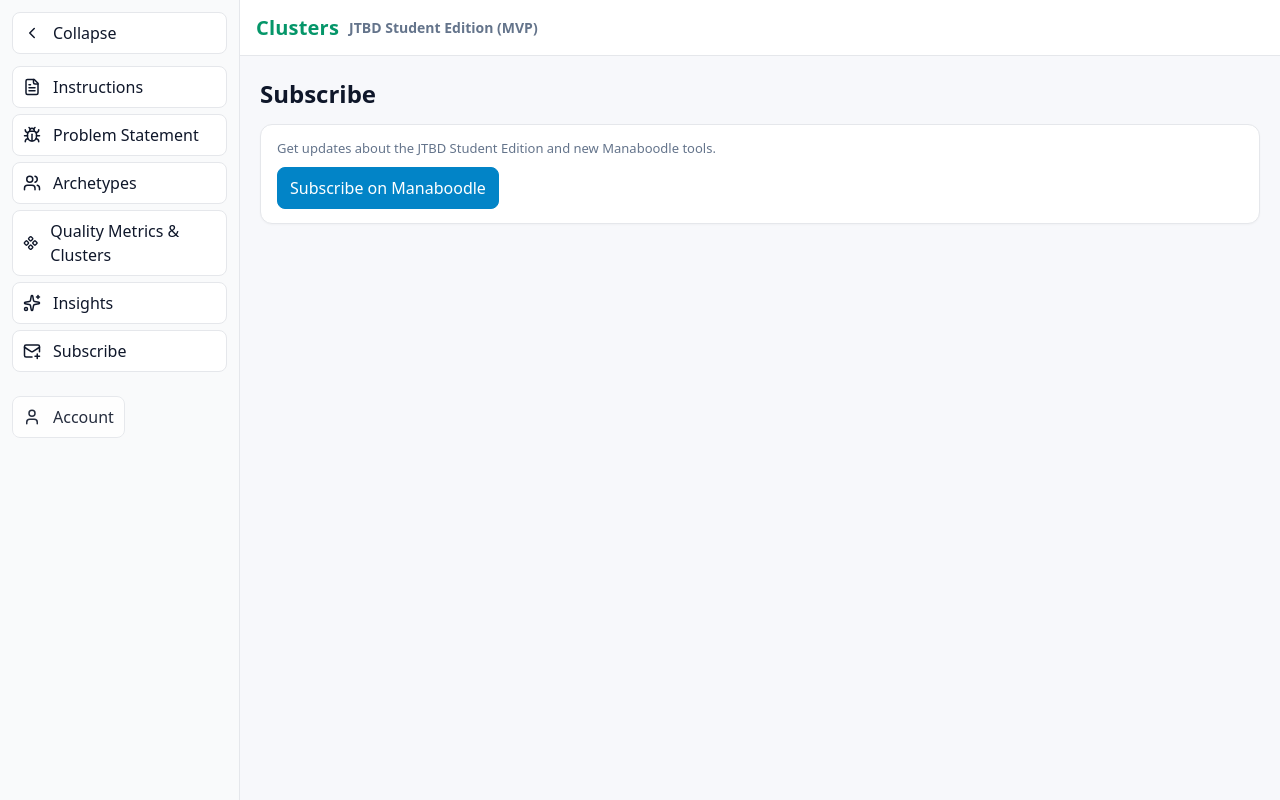
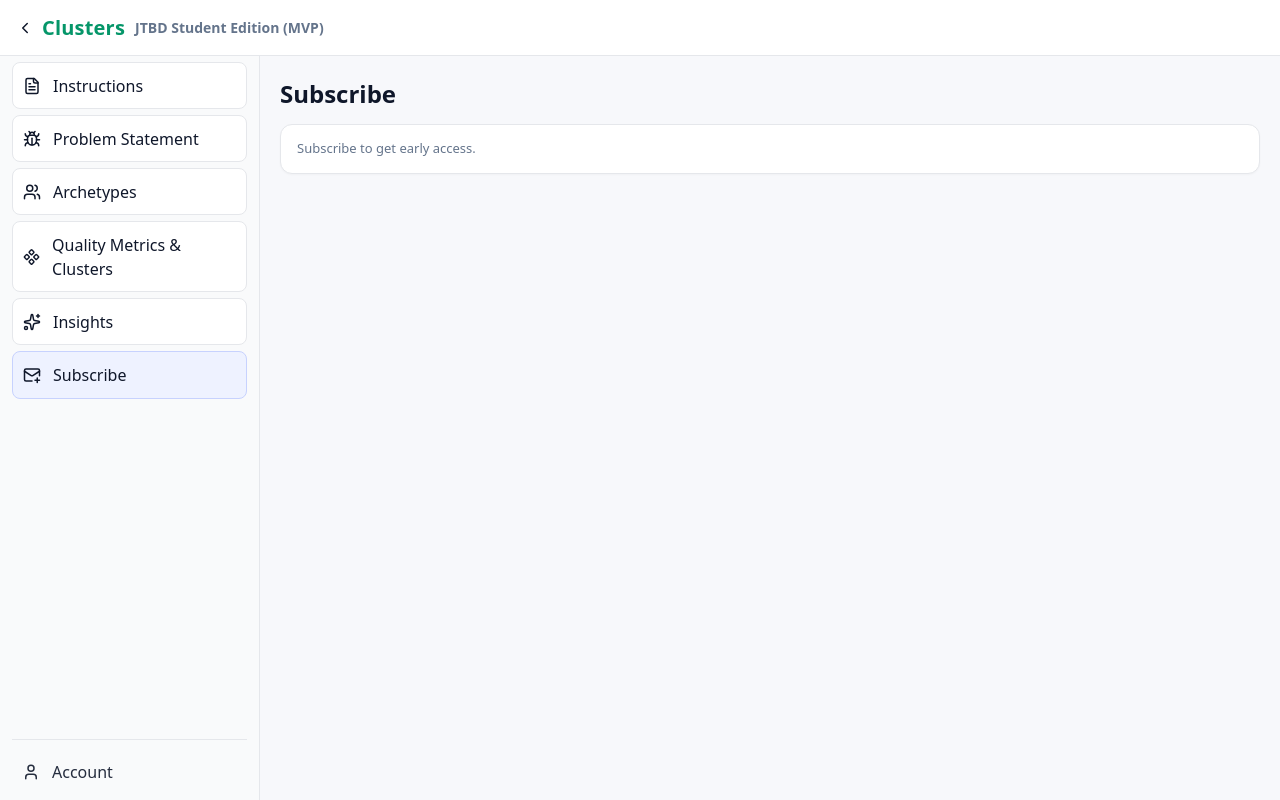
Before and after one commit to manabunagaoka/clusters, a Next.js app: page /subscribe in a window 1280 px wide. Built offline with nearby package versions, Linux system fonts and the light colour scheme.

Commit message:
Resolve merge conflicts in layout and globals; keep header-toggle layout and spacing

```diff
--- a/app/(clusters)/layout.tsx
+++ b/app/(clusters)/layout.tsx
@@ -5,12 +5,11 @@ import { usePathname } from 'next/navigation';
 import { useEffect, useState } from 'react';
 import {
   FileText, Bug, Users as UsersIcon, Component as ComponentIcon,
-  Sparkles, MailPlus, User, ChevronLeft, ChevronRight, Menu
+  Sparkles, MailPlus, User, ChevronLeft, ChevronRight
 } from 'lucide-react';
+import type { LucideIcon } from 'lucide-react';
 
-import { LucideIcon } from 'lucide-react';
-
-type Item = { href:string; label:string; icon:LucideIcon; external?:boolean };
+type Item = { href:string; label:string; icon: LucideIcon };
 
 const items: Item[] = [
   { href:'/instructions', label:'Instructions', icon: FileText },
@@ -18,13 +17,11 @@ const items: Item[] = [
   { href:'/archetypes', label:'Archetypes', icon: UsersIcon },
   { href:'/metrics', label:'Quality Metrics & Clusters', icon: ComponentIcon },
   { href:'/insights', label:'Insights', icon: Sparkles },
-  { href:'https://www.manaboodle.com/subscribe', label:'Subscribe', icon: MailPlus, external:true },
+  { href:'/subscribe', label:'Subscribe', icon: MailPlus },
 ];
 
 export default function ClustersLayout({ children }:{ children:React.ReactNode }) {
   const p = usePathname();
-
-  // Desktop collapse + Mobile drawer
   const [collapsed, setCollapsed] = useState(false);
   const [drawerOpen, setDrawerOpen] = useState(false);
   const [isMobile, setIsMobile] = useState(false);
@@ -39,34 +36,34 @@ export default function ClustersLayout({ children }:{ children:React.ReactNode }
 
   useEffect(() => { if (isMobile) setDrawerOpen(false); }, [p, isMobile]);
 
+  const isOpen = isMobile ? drawerOpen : !collapsed;
+
   return (
+    <div className="app-root">
+      {/* Full-width header with chevron toggle next to brand */}
+      <header className="topbar">
+        <button
+          className="header-toggle"
+          aria-label={isOpen ? 'Close sidebar' : 'Open sidebar'}
+          onClick={() => (isMobile ? setDrawerOpen(v => !v) : setCollapsed(c => !c))}
+          title={isOpen ? 'Close sidebar' : 'Open sidebar'}
+        >
+          {isOpen ? <ChevronLeft className="nav-icon" /> : <ChevronRight className="nav-icon" />}
+        </button>
+        <div className="topbar-title" style={{ marginLeft: 8 }}>
+          <span className="brand-green">Clusters</span>
+          <span className="subtitle">JTBD Student Edition (MVP)</span>
+        </div>
+      </header>
+
       <div className="app-shell">
-      {/* Sidebar */}
+        {/* Sidebar with tabs at the very top (no divider) */}
         <aside className={`sidebar ${collapsed && !isMobile ? 'collapsed' : ''} ${isMobile && drawerOpen ? 'open' : ''}`}>
-        {/* First nav item = collapse toggle (desktop only) */}
-        {!isMobile && (
-          <button
-            className="nav-link"
-            aria-label={collapsed ? 'Expand sidebar' : 'Collapse sidebar'}
-            onClick={() => setCollapsed(c => !c)}
-            title={collapsed ? 'Expand' : 'Collapse'}
-          >
-            {collapsed ? <ChevronRight className="nav-icon" /> : <ChevronLeft className="nav-icon" />}
-            <span className="nav-label">{collapsed ? 'Expand' : 'Collapse'}</span>
-          </button>
-        )}
-
-        {/* Nav items */}
           <nav className="nav">
-          {items.map(({ href, label, icon:Icon, external }) => {
-            const active = !external && p === href;
+            {items.map(({ href, label, icon:Icon }) => {
+              const active = p === href;
               const className = `nav-link ${active ? 'active' : ''}`;
-            return external ? (
-              <a key={href} className={className} href={href} target="_blank" rel="noopener noreferrer" title={label}>
-                <Icon className="nav-icon" />
-                <span className="nav-label">{label}</span>
-              </a>
-            ) : (
+              return (
                 <Link key={href} className={className} href={href} title={label}>
                   <Icon className="nav-icon" />
                   <span className="nav-label">{label}</span>
@@ -75,9 +72,11 @@ export default function ClustersLayout({ children }:{ children:React.ReactNode }
             })}
           </nav>
 
-        {/* Bottom: Account only */}
-        <div className="sidebar-footer" style={{ marginTop:12 }}>
-          <Link href="/account" className="nav-link account-link" title="Account" style={{ flexGrow:0 }}>
+          {/* Spacer and bottom account row */}
+          <div style={{ flex: 1 }} />
+          <div className="section-sep" />
+          <div className="sidebar-footer">
+            <Link href="/account" className="plain-row account-row account-link" title="Account">
               <User className="nav-icon" />
               <span className="nav-label">Account</span>
             </Link>
@@ -87,22 +86,10 @@ export default function ClustersLayout({ children }:{ children:React.ReactNode }
         {/* Mobile overlay */}
         {isMobile && drawerOpen && <div className="overlay" onClick={() => setDrawerOpen(false)} />}
 
-      {/* Content with full-width header */}
+        {/* Main content */}
         <div className="content">
-        <header className="topbar">
-          {isMobile && (
-            <button className="nav-link" style={{ padding:'6px 10px' }} aria-label="Open menu" onClick={() => setDrawerOpen(true)}>
-              <Menu className="nav-icon" />
-              <span className="nav-label">Menu</span>
-            </button>
-          )}
-          <div className="topbar-title" style={{ marginLeft:isMobile ? 8 : 0 }}>
-            <span className="brand-green">Clusters</span>
-            <span className="subtitle">JTBD Student Edition (MVP)</span>
+          <main className="main">{children}</main>
         </div>
-        </header>
-
-        <main className="main">{children}</main>
       </div>
     </div>
   );
--- a/app/(clusters)/subscribe/page.tsx
+++ b/app/(clusters)/subscribe/page.tsx
@@ -5,18 +5,7 @@ export default function Page(){
     <section>
       <h2 style={{ marginTop:0 }}>Subscribe</h2>
       <div className="card" style={{ marginTop:12 }}>
-        <div className="hint" style={{ marginBottom:8 }}>
-          Get updates about the JTBD Student Edition and new Manaboodle tools.
-        </div>
-        <a
-          className="btn btn-primary"
-          href="https://www.manaboodle.com/subscribe"
-          target="_blank"
-          rel="noopener noreferrer"
-          style={{ display:'inline-block' }}
-        >
-          Subscribe on Manaboodle
-        </a>
+        <div className="hint">Subscribe to get early access.</div>
       </div>
     </section>
   );
--- a/app/globals.css
+++ b/app/globals.css
@@ -36,15 +36,16 @@ input,button,textarea,select{font:inherit}
 }
 
 /* Layout */
-.app-shell{display:flex;height:100vh}
+.app-shell{display:flex;height:calc(100vh - 56px)}
 .sidebar{
   width:240px;background:#f9fafb;border-right:1px solid var(--border);
-  padding:12px;display:flex;flex-direction:column;gap:12px
+  padding:6px 12px 0;display:flex;flex-direction:column;gap:0;
+  transition:width .2s ease, transform .2s ease
 }
 .brand{
   font-weight:800;color:#059669;font-size:20px;letter-spacing:.2px;
 }
-.nav{display:grid;gap:6px}
+.nav{display:grid;gap:6px;flex:1}
 .nav-link{
   display:block;padding:8px 10px;border-radius:8px;border:1px solid var(--border);
   color:var(--text);text-decoration:none;background:#fff;
@@ -159,14 +160,14 @@ a {
 /* ===== Mobile sidebar behavior ===== */
 @media (max-width: 768px){
   .sidebar{
-    position:fixed;left:0;top:0;height:100vh;width:260px;z-index:40;
+    position:fixed;left:0;top:56px;height:calc(100vh - 56px);width:260px;z-index:40;
     transform:translateX(-100%);transition:transform .2s ease;
     box-shadow:0 8px 24px rgba(0,0,0,.12);
   }
   .sidebar.open{ transform:translateX(0); }
   .content{ position:relative; }
   .overlay{
-    position:fixed;inset:0;background:rgba(15,23,42,.35);z-index:30;
+    position:fixed;top:56px;left:0;right:0;bottom:0;background:rgba(15,23,42,.35);z-index:30;
   }
 }
 
@@ -231,5 +232,53 @@ button.nav-link{appearance:none}
 .sidebar-footer{margin-top:auto}
 .sidebar-footer .account-link{opacity:.9}
 .sidebar-footer .account-link:hover{opacity:1}
+/* Mobile drawer stays as-is; hamburger is only on mobile */
+/* Mobile drawer remains as in your build; no duplicate toggles */
 
+/* ===== Full-width topbar with left-aligned title ===== */
+.topbar{
+  height:56px;background:#fff;border-bottom:1px solid var(--border);
+  display:flex;align-items:center;justify-content:flex-start;padding:0 16px;
+}
+.topbar-title{display:flex;align-items:center;gap:10px}
+.topbar-title .brand-green{color:#059669;font-weight:800;font-size:20px;letter-spacing:.2px}
+.topbar-title .subtitle{color:#64748b;font-weight:600;font-size:14px}
+
+/* ===== Subtle tab style (shared by links and buttons) ===== */
+.nav{display:grid;gap:6px}
+.nav-link{
+  display:flex;align-items:center;gap:12px;
+  padding:8px 10px;border:1px solid var(--border);border-radius:8px;
+  background:#fff;color:var(--text);text-decoration:none;cursor:pointer
+}
+.nav-link.active{background:#eef2ff;border-color:#c7d2fe}
+.nav-icon{width:18px;height:18px}
+
+/* Make <button> tabs identical to <a>/<Link> tabs */
+button.nav-link{appearance:none}
+
+/* Collapsed state alignment */
+.sidebar.collapsed{width:64px}
+.sidebar.collapsed .nav-label{display:none}
+.sidebar.collapsed .nav-link{justify-content:center}
+.sidebar.collapsed .nav-icon{margin:0}
+
+/* Bottom account row (subtle) */
+.sidebar-footer{margin-top:auto}
+.sidebar-footer .account-link{opacity:.9}
+.sidebar-footer .account-link:hover{opacity:1}
 /* Mobile drawer stays as-is; hamburger is only on mobile */
+
+/* ===== New primitives: plain rows, header toggle, separators ===== */
+.plain-row{
+  display:flex;align-items:center;gap:12px;padding:8px 10px;background:transparent;border:none;cursor:pointer;color:var(--text);
+}
+.toggle-row{ height:56px; width:100%; justify-content:flex-start; padding:0 10px }
+.sidebar.collapsed .toggle-row{ justify-content:center }
+.plain-row:focus{outline:none}
+.header-toggle{ appearance:none; border:none; background:transparent; color:var(--text); cursor:pointer; display:flex; align-items:center; justify-content:center }
+.section-sep{ height:1px; background:var(--border); margin:4px 0 }
+
+/* Account row matches header height */
+.account-row{ height:56px; padding:0 10px; display:flex; align-items:center }
+.sidebar.collapsed .account-row{ justify-content:center }
```
Also changed, not shown: app/(clusters)/account/page.tsx (+3 -10 lines), app/(clusters)/problem/page.tsx (+19 -4 lines), app/(clusters)/store/useAppStore.ts (+5 -3 lines). Lines whose indentation alone changed are shown as unchanged.
